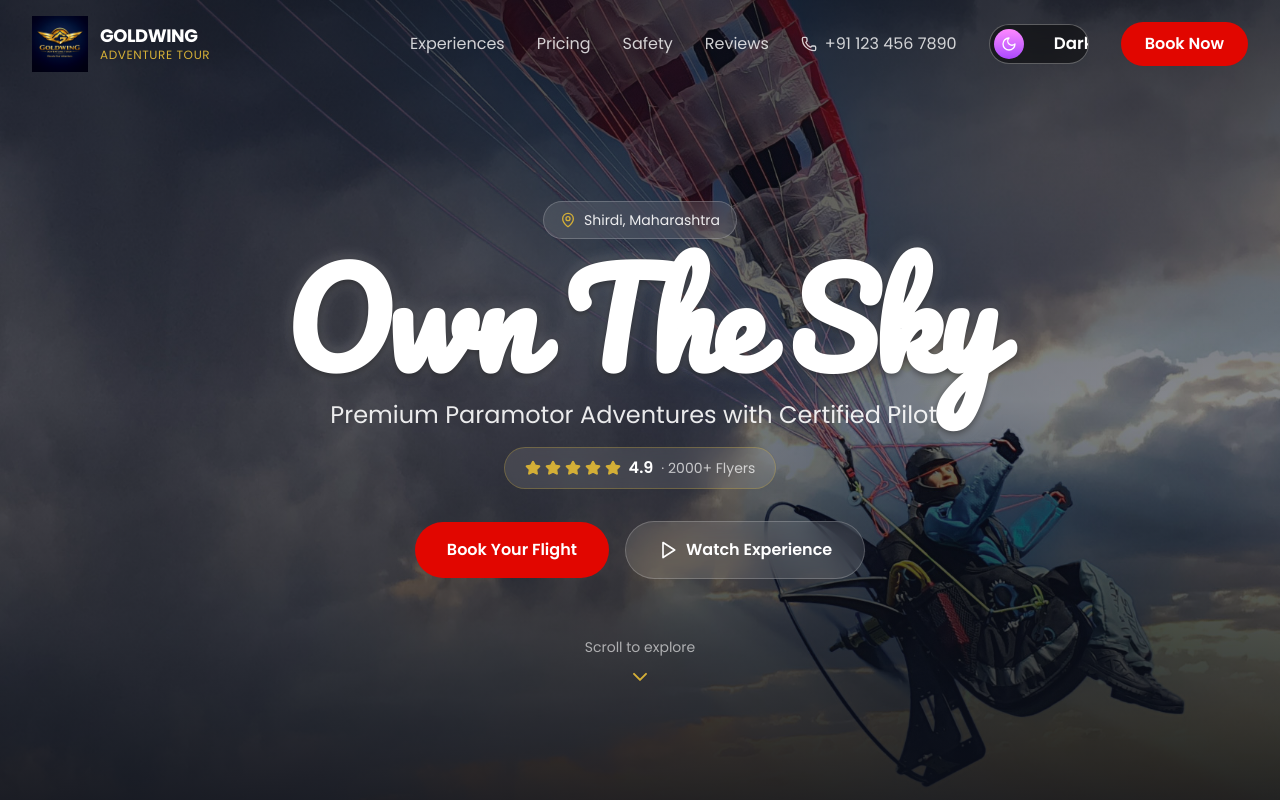
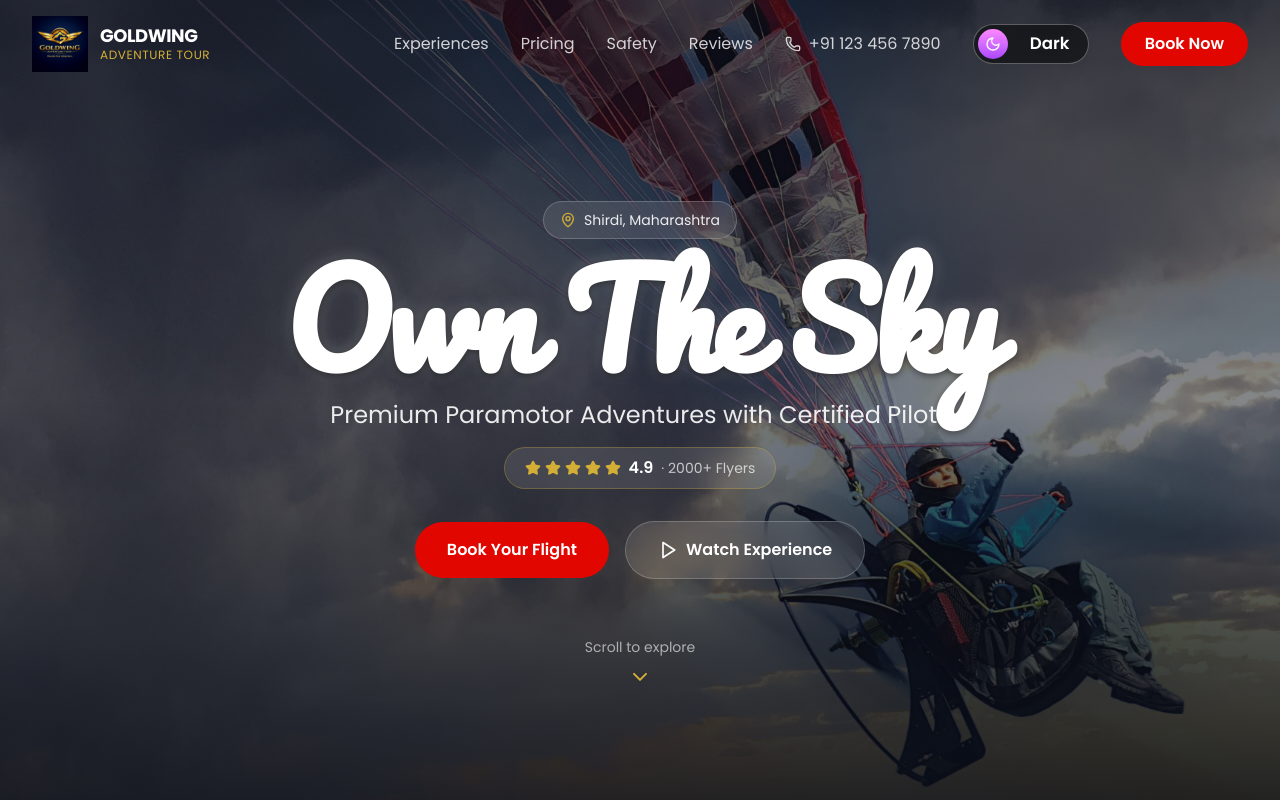
Before and after one commit to Pranav0051/GOLDWING, a React (Vite) app: page / in a window 1280 px wide. Shown: the top 800 px of the page. Built offline with nearby package versions, Linux system fonts and the light colour scheme.

Commit message:
Fix ThemeToggle text color and alignment

```diff
--- a/src/app/components/Navbar.tsx
+++ b/src/app/components/Navbar.tsx
@@ -38,13 +38,13 @@ export function Navbar({ onBookClick }: { onBookClick: () => void }) {
             <img
               src="/goldwing-logo.png"
               alt="Goldwing Adventure Tour"
-              className="h-12 md:h-14 w-auto object-contain"
+              className="h-10 md:h-14 w-auto object-contain"
             />
-            <div className="hidden sm:block">
-              <h1 className="text-white font-bold tracking-tight text-base md:text-lg leading-tight">
+            <div className="block">
+              <h1 className="text-white font-bold tracking-tight text-sm md:text-lg leading-tight">
                 GOLDWING
               </h1>
-              <p className="text-[#D4AF37] text-[10px] md:text-xs tracking-wider">ADVENTURE TOUR</p>
+              <p className="text-[#D4AF37] text-[8px] md:text-xs tracking-wider">ADVENTURE TOUR</p>
             </div>
           </motion.div>
 
--- a/src/app/components/ThemeToggle.tsx
+++ b/src/app/components/ThemeToggle.tsx
@@ -58,10 +58,10 @@ export function ThemeToggle() {
                 onMouseEnter={() => setIsHovered(true)}
                 onMouseLeave={() => setIsHovered(false)}
                 className="hidden md:flex items-center justify-center transition-transform active:scale-95 relative overflow-hidden bg-black/50 backdrop-blur-md border border-white/30 rounded-full"
-                style={{ width: "100px", height: "40px" }}
+                style={{ width: "116px", height: "40px" }}
             >
                 <div
-                    className={`absolute left-1 flex items-center justify-center h-[30px] rounded-full bg-gradient-to-b from-[#ff88ff] to-[#ac46ff] z-20 transition-all duration-300 ${isHovered ? "w-[90px]" : "w-[30px]"
+                    className={`absolute left-1 flex items-center justify-center h-[30px] rounded-full bg-gradient-to-b from-[#ff88ff] to-[#ac46ff] z-20 transition-all duration-300 ${isHovered ? "w-[106px]" : "w-[30px]"
                         }`}
                 >
                     {isDark ? (
@@ -71,8 +71,8 @@ export function ThemeToggle() {
                     )}
                 </div>
                 <div
-                    className={`flex items-center justify-center h-full text-white z-10 transition-all duration-300 ${isHovered ? "w-0 opacity-0 translate-x-2" : "w-[60px] opacity-100 translate-x-4 ml-auto"
-                        }`}
+                    className={`flex items-center justify-center h-full z-10 transition-all duration-300 ${isHovered ? "w-0 opacity-0 translate-x-2" : "w-[76px] opacity-100 ml-auto"
+                        } ${isDark ? "text-white" : "text-black"}`}
                 >
                     <span className="text-[1.04em] font-medium">{isDark ? "Dark" : "Light"}</span>
                 </div>
```
